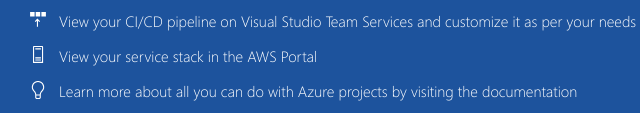
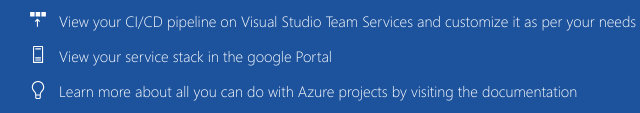
Before and after one commit to ppawanrao07/sample-project, a plain HTML site: page index.html in a window 1280 px wide. Shown: the part 684-797 px from the top of the page, 196-836 px from the left. Drawn offline with Linux system fonts and the light colour scheme.

Commit message:
b1 commit

```diff
--- a/index.html
+++ b/index.html
@@ -40,7 +40,7 @@
                             <div class="step-icon">
                                 <img src="img/stackWhite.svg">
                             </div>
-                            <div class="step-text"><a href="http://portal.azure.com">View your service stack in the AWS Portal</a></div>
+                            <div class="step-text"><a href="http://portal.azure.com">View your service stack in the google Portal</a></div>
                         </div>
                         <div class="step">
                             <div class="step-icon">
```
